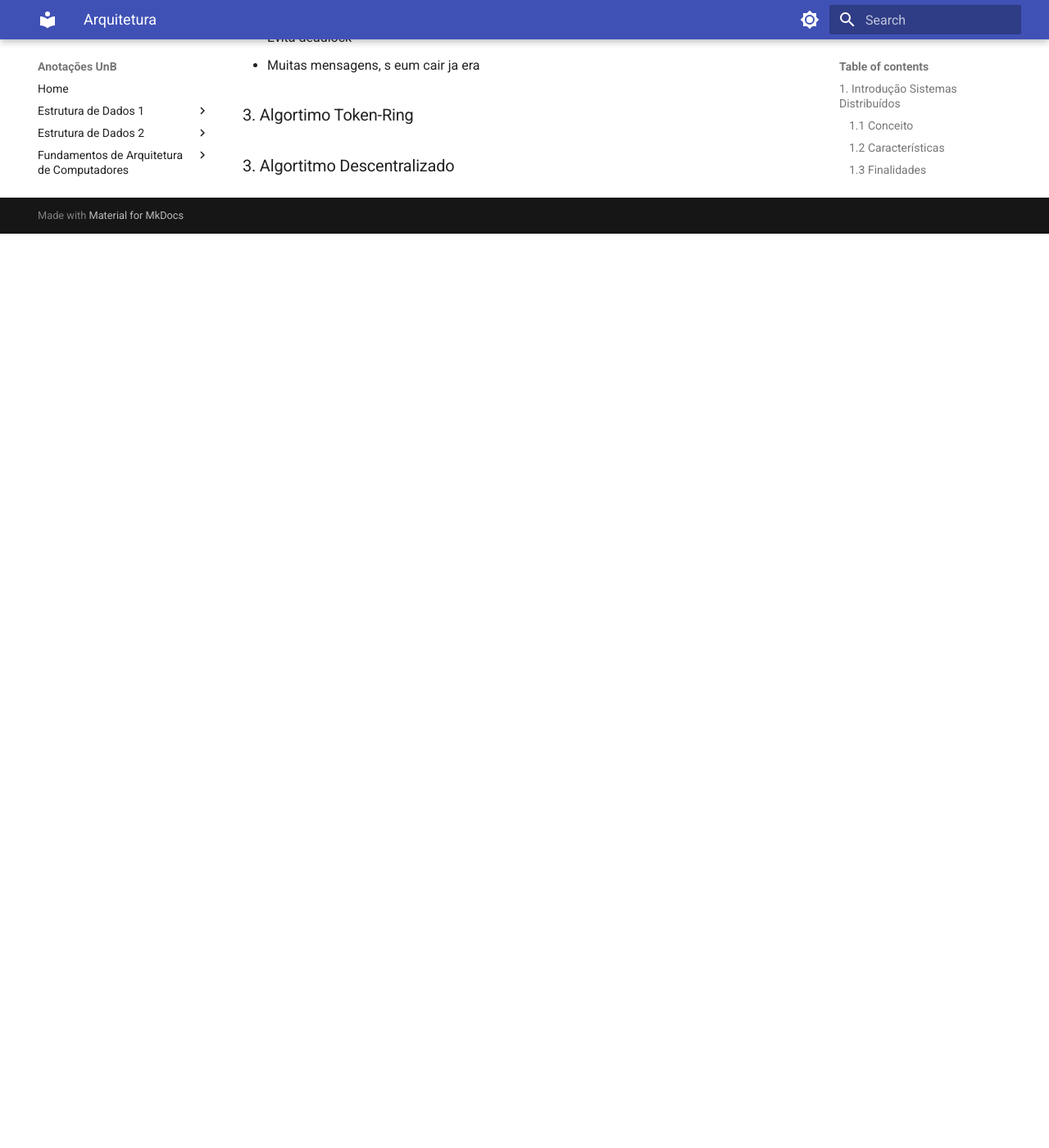
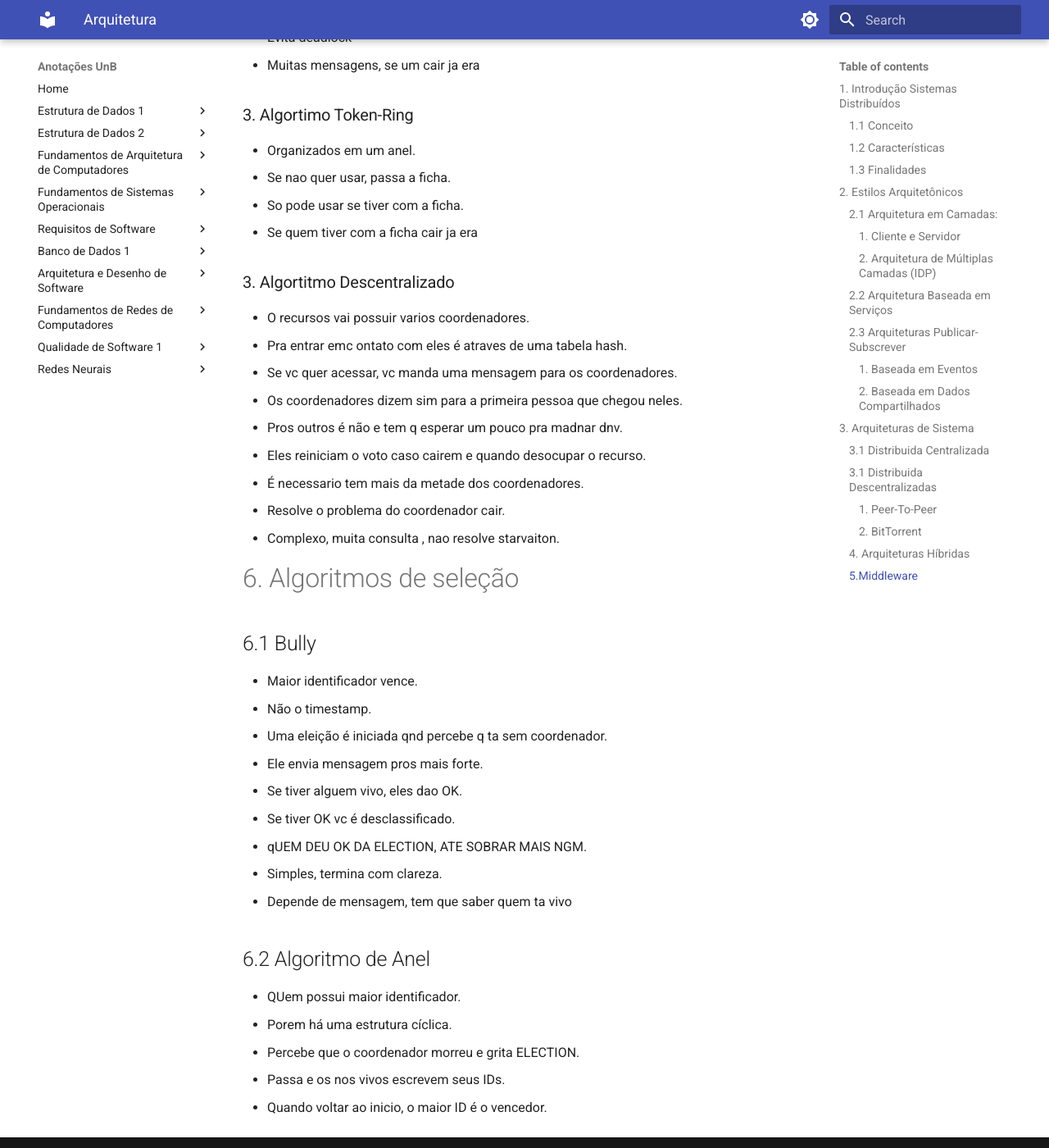
Before and after one commit to bolzanMGB/anotacoes-unb, an MkDocs documentation site: the page built from docs/disciplinas/Programação para Sistema Paralelos e Distribuidos/99_Resumos/01_resumoP1.md, in a window 1280 px wide and 1400 px high, scrolled down 10931 px. Shown: the whole window at 82% size. Built offline with MkDocs 1.6.1 and Material for MkDocs 9.7.7, drawn with Linux system fonts in a browser that asks for light colours; before the commit the page ends 11216 px from its top, so only the background shows below that.

Commit message:
novo conteudo

```diff
--- a/docs/disciplinas/Programação para Sistema Paralelos e Distribuidos/99_Resumos/01_resumoP1.md
+++ b/docs/disciplinas/Programação para Sistema Paralelos e Distribuidos/99_Resumos/01_resumoP1.md
@@ -406,8 +406,42 @@ Mensagem de um sistema para varios outros, nao um a um.
 - Se esta usando da OK após liberar o acesso.
 - Se quer usar, só da OK se tiver time stamp maior que o dele.
 - Evita deadlock
-- Muitas mensagens, s eum cair ja era
+- Muitas mensagens, se um cair ja era
 
 ### 3. Algortimo Token-Ring
+- Organizados em um anel.
+- Se nao quer usar, passa a ficha.
+- So pode usar se tiver com a ficha.
+- Se quem tiver com a ficha cair ja era
 
 ### 3. Algortitmo Descentralizado
+
+- O recursos vai possuir varios coordenadores.
+- Pra entrar emc ontato com eles é atraves de uma tabela hash.
+- Se vc quer acessar, vc manda uma mensagem para os coordenadores.
+- Os coordenadores dizem sim para a primeira pessoa que chegou neles.
+- Pros outros é não e tem q esperar um pouco pra madnar dnv.
+- Eles reiniciam o voto caso cairem e quando desocupar o recurso.
+- É necessario tem mais da metade dos coordenadores.
+- Resolve o problema do coordenador cair.
+- Complexo, muita consulta , nao resolve starvaiton.
+
+# 6. Algoritmos de seleção
+
+## 6.1 Bully
+- Maior identificador vence.
+- Não o timestamp.
+- Uma eleição é iniciada qnd percebe q ta sem coordenador.
+- Ele envia mensagem pros mais forte.
+- Se tiver alguem vivo, eles dao OK.
+- Se tiver OK vc é desclassificado.
+- qUEM DEU OK DA ELECTION, ATE SOBRAR MAIS NGM.
+- Simples, termina com clareza.
+- Depende de mensagem, tem que saber quem ta vivo
+
+## 6.2 Algoritmo de Anel
+- QUem possui maior identificador.
+- Porem há uma estrutura cíclica.
+- Percebe que o coordenador morreu e grita ELECTION.
+- Passa e os nos vivos escrevem seus IDs.
+- Quando voltar ao inicio, o maior ID é o vencedor.
```
Also changed, not shown: docs/disciplinas/Programação para Sistema Paralelos e Distribuidos/03_Coordenação.md/03_exclusao_mutua.md (+1 -0 lines), docs/disciplinas/Programação para Sistema Paralelos e Distribuidos/03_Coordenação.md/04_algoritmos_eleicao.md (+2 -3 lines).
